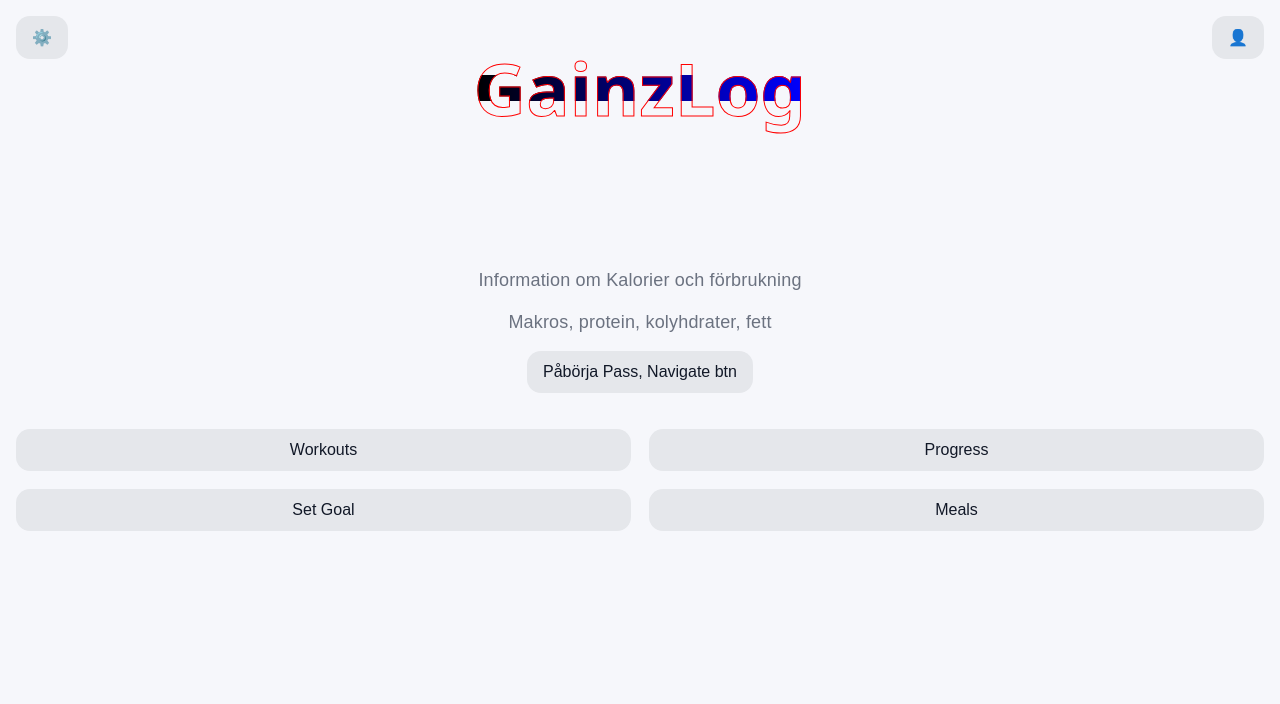
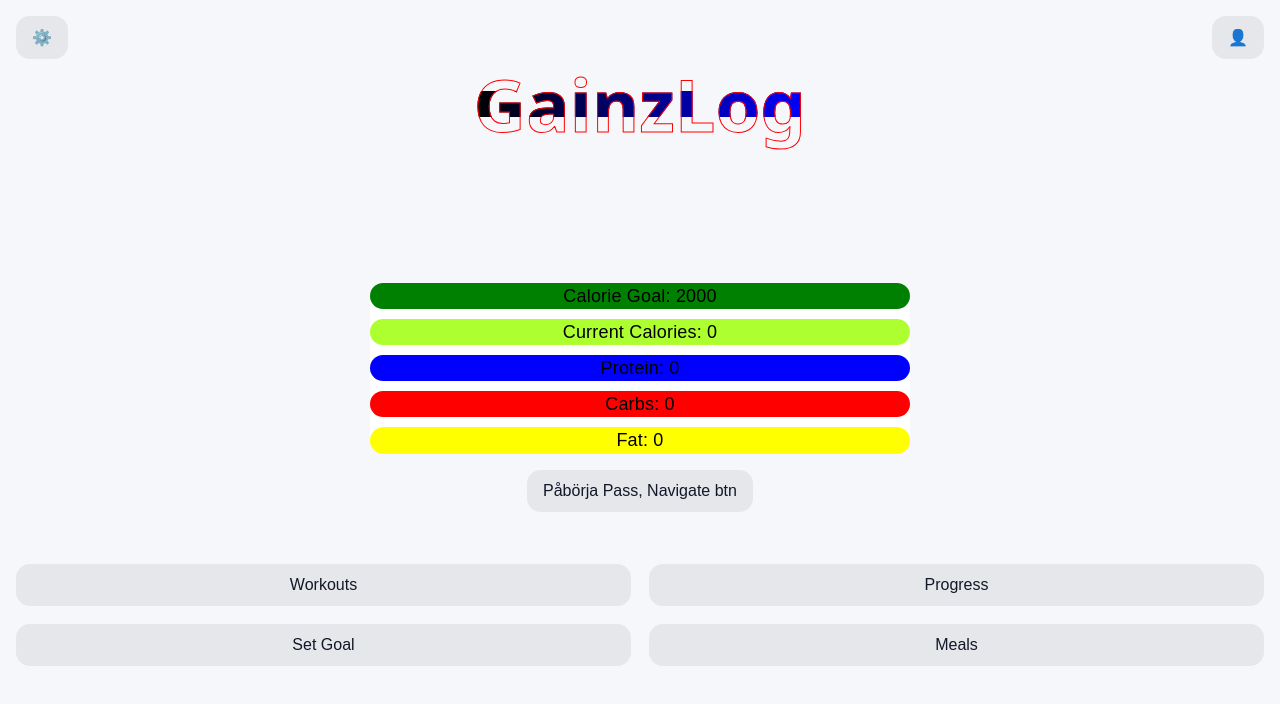
Before and after one commit to guma25ii/Gainzlog, a React (Vite) app: page / in a window 1280 px wide. Shown: the top 704 px of the page. Built offline with nearby package versions, Linux system fonts and the light colour scheme.

Commit message:
fixed nutrition context
fixed nutrition and started to laborate with the startpage infofrmaion and css

```diff
--- a/src/App.css
+++ b/src/App.css
@@ -299,7 +299,49 @@ p {
 }
 
 
+.progressBar {
+  display: flex;
+  flex-direction: column;
+  align-items: center;
+  text-align: center;
+  gap: 10px;
+  background-color: var(--surface);
+  width: 30rem;
+  border-radius: 14px;
+}
 
+.progressGoal {
+  height: 1 rem;
+  background-color: green;
+  color: black;
+  width: 100%;
+  border-radius: 14px;
+
+}
+.progressCurrentGoal {
+  background-color: greenyellow;
+  color: black;
+  width: 100%;
+  border-radius: 14px;
+}
+.progressProtein{
+  background-color: blue;
+  color: black;
+  width: 100%;
+  border-radius: 14px;
+}
+.progressCarbs{
+  background-color: red;
+  color: black;
+  width: 100%;
+  border-radius: 14px;
+}
+.progressFat{
+  background-color: yellow;
+  color: black;
+  width: 100%;
+  border-radius: 14px;
+}
 
 
 
--- a/src/Pages/SetGoalPages/SetGoalPage.tsx
+++ b/src/Pages/SetGoalPages/SetGoalPage.tsx
@@ -1,4 +1,3 @@
-
 import { useState } from 'react';
 import BackBtn from '../../Components/BackBtn'
 import PageLayout from '../../Components/PageLayouts'
@@ -6,10 +5,13 @@ import UserInput from '../../Components/SetGoalComponents/UserInput';
 import ActivitySelect from '../../Components/SetGoalComponents/ActivitySelect';
 import GoalButtons from '../../Components/SetGoalComponents/GoalButtons';
 import Result from '../../Components/SetGoalComponents/Result';
-import { calculateBMR, calculateTDEE, calculateGoalCalories} from "../../lib/calories";
+import { calculateBMR, calculateTDEE, calculateGoalCalories } from "../../lib/calories";
+import { useNutrition } from '../../context/NutritionContext';
 import type { ActivityLevel, Goal, Gender } from "../../lib/calories";
 
 const SetGoalPage = () => {
+  const { setGoals } = useNutrition();
+
   const [weight, setWeight] = useState(0);
   const [height, setHeight] = useState(0);
   const [age, setAge] = useState(0);
@@ -18,18 +20,12 @@ const SetGoalPage = () => {
   const [activity, setActivity] = useState<ActivityLevel>("moderate");
   const [goal, setGoal] = useState<Goal>("maintain");
 
-  const [savedGoal, setSavedGoal] = useState<Goal>("maintain");
   const [message, setMessage] = useState("");
 
   const goalLabels: Record<Goal, string> = {
-  lose_weight: "Fat loss 🔥",
-  maintain: "Maintain ⚖️",
-  gain_muscle: "Muscle gain 💪",
-};
-
-  const handleSaveGoal = () => {
-  setSavedGoal(goal);
-  setMessage(`Saved: ${goalLabels[goal]}`);
+    lose_weight: "Fat loss 🔥",
+    maintain: "Maintain ⚖️",
+    gain_muscle: "Muscle gain 💪",
   };
 
   const bmr = calculateBMR({
@@ -41,15 +37,28 @@ const SetGoalPage = () => {
 
   const tdee = calculateTDEE(bmr, activity);
 
-  const result = calculateGoalCalories(tdee, savedGoal);
+  const result = calculateGoalCalories(tdee, goal);
 
+  const handleSaveGoal = () => {
+    const calorieGoal = result;
+    const proteinGoal = Math.round(calorieGoal * 0.25 / 4);
+    const carbGoal = Math.round(calorieGoal * 0.50 / 4);
+    const fatGoal = Math.round(calorieGoal * 0.25 / 9);
 
+    setGoals(prev => ({
+      ...prev,
+      calorieGoal,
+      proteinGoal,
+      carbGoal,
+      fatGoal,
+    }));
 
+    setMessage(`Saved: ${goalLabels[goal]}`);
+  };
 
   return (
     <PageLayout>
       <div className="centerContent">
-
         <UserInput
           weight={weight}
           setWeight={setWeight}
--- a/src/Pages/StartPages/StartPage.tsx
+++ b/src/Pages/StartPages/StartPage.tsx
@@ -1,26 +1,39 @@
 
 import NavigateBtn from '../../Components/NavigateBtn'
 import PageLayout from '../../Components/PageLayouts'
+import { useNutrition } from '../../context/NutritionContext'
 
 const StartPage = () => {
+  const {goals} = useNutrition();
   return (
     <PageLayout>
+      <div className='centerContent'>
       <header className='headerNav'>
         <NavigateBtn to ="/settings" className="icon-btn">⚙️</NavigateBtn>
         <NavigateBtn to ="/profile" className="icon-btn" >👤</NavigateBtn>
       </header>
-        <div className='centerContent'>
+
+        <div>
             <h1 className='LogoText'>GainzLog</h1>
-            <p>Information om Kalorier och förbrukning</p>
-            <p>Makros, protein, kolyhdrater, fett</p>
+          </div>
+
+          <div className='progressBar'>
+
+          <div className='progressGoal' ><span>Calorie Goal: {goals.calorieGoal}</span></div>
+          <div className='progressCurrentGoal'><span>Current Calories: {goals.currentCalories}</span></div>
+          <div className='progressProtein'><span>Protein: {goals.currentProtein}</span></div>
+          <div className='progressCarbs'><span>Carbs: {goals.currentCarbs}</span></div>
+          <div className='progressFat'><span>Fat: {goals.currentFat}</span></div>
+      </div>
             <button className="startWorkoutBtn">Påbörja Pass, Navigate btn</button>
-        </div>
+
           <div className='navBtnStartPage'>
               <NavigateBtn to ="/workouts">Workouts</NavigateBtn>
               <NavigateBtn to ="/progress">Progress</NavigateBtn>
               <NavigateBtn to ="/setgoal">Set Goal</NavigateBtn>
               <NavigateBtn to ="/meals">Meals</NavigateBtn>
           </div>
+          </div>
     </PageLayout>
   )
 }
--- a/src/main.tsx
+++ b/src/main.tsx
@@ -3,6 +3,7 @@ import { createRoot } from 'react-dom/client'
 import './index.css'
 import App from './App.tsx'
 import { BrowserRouter} from 'react-router-dom'
+import { NutritionProvider } from './context/NutritionContext.tsx'
 
 
 const saved = localStorage.getItem("darkMode");
@@ -15,7 +16,9 @@ document.body.classList.add(
 createRoot(document.getElementById('root')!).render(
   <StrictMode>
     <BrowserRouter>
+    <NutritionProvider>
         <App />
+      </NutritionProvider>
     </BrowserRouter>
   </StrictMode>
 )
```
Also changed, not shown: src/context/NutritionContext.tsx (+8 -6 lines).
